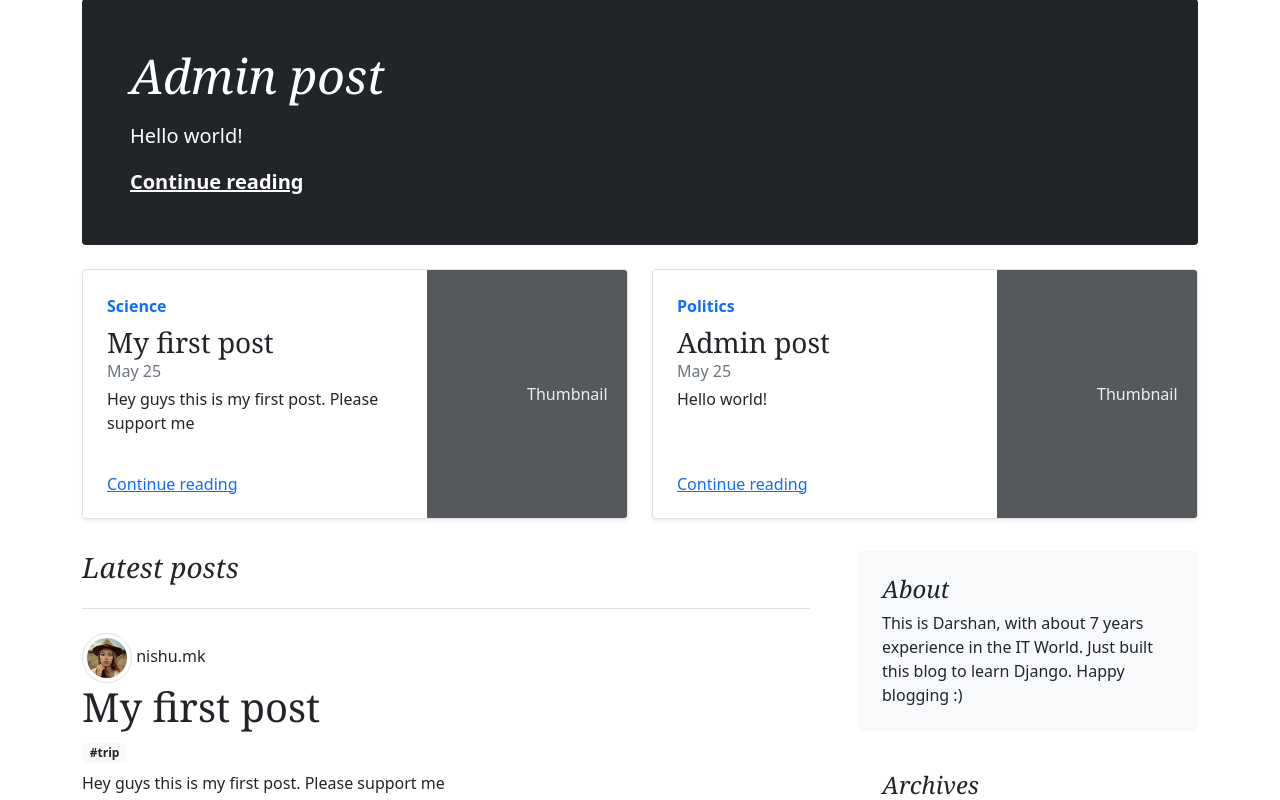
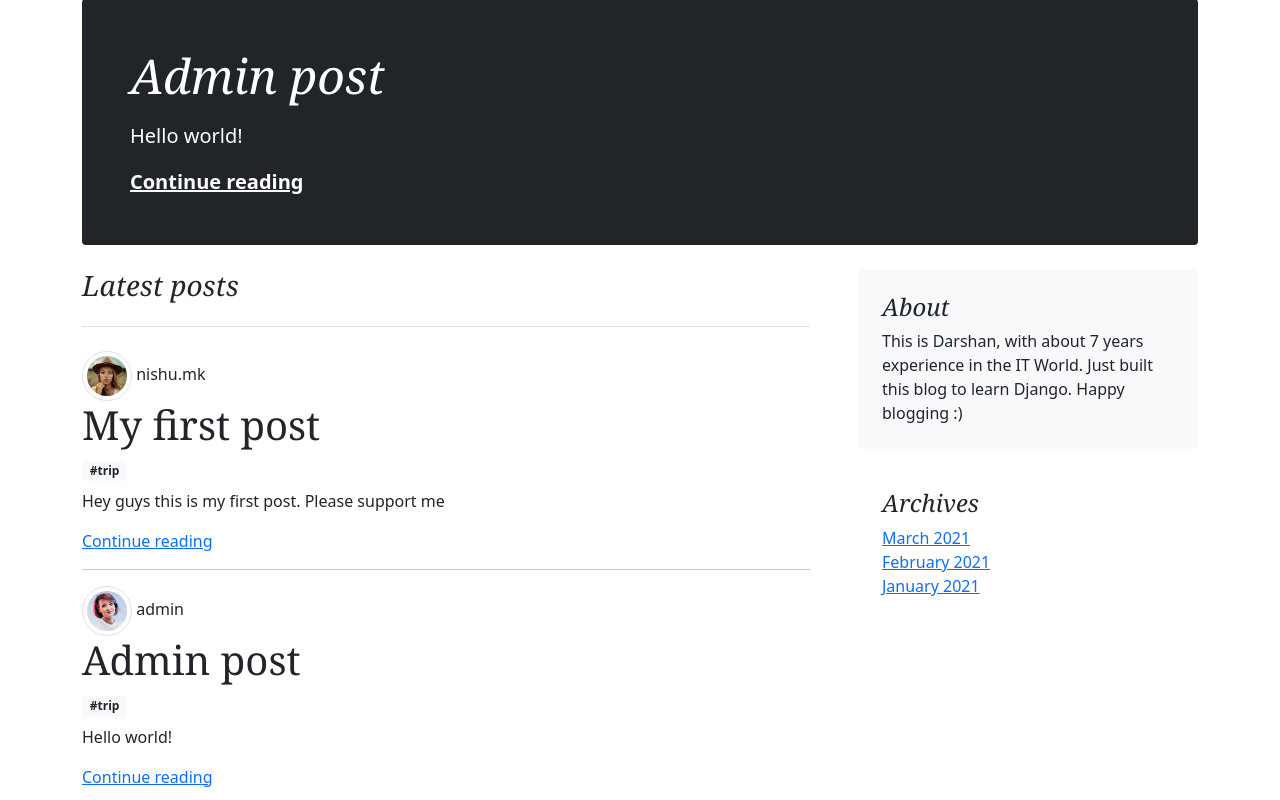
Before and after one commit to darshanpyadav/django-blog, a Django app: page / in a window 1280 px wide. Shown: the part 72-872 px from the top of the page. Run offline with Django 4.2, Linux system fonts and the light colour scheme; data comes from the database, SQL or seed files in the repository; both versions use the stored data as it was after the commit.

Commit message:
Everything except archives

```diff
--- a/blog/context_processors.py
+++ b/blog/context_processors.py
@@ -1,7 +1,7 @@
-from .models import Category
+from .models import Tag
 
 
 def categories(request):
     return {
-        'categories': Category.objects.order_by('id')
+        'tags': Tag.objects.order_by('id')
     }
--- a/blog/templates/blog/index.html
+++ b/blog/templates/blog/index.html
@@ -9,47 +9,6 @@
     <p class="lead mb-0">
       <a href="{% url 'blog:blog_detail' main_post.slug %}" class="text-white fw-bold">Continue reading</a>
     </p>
-  </div>
-</div>
-{% endif %}
-
-{% if sub_posts|length >= 2 %}
-<div class="row mb-2">
-  <div class="col-md-6">
-    <div class="row g-0 border rounded overflow-hidden flex-md-row mb-4 shadow-sm h-md-250 position-relative">
-      {% with first_post=sub_posts.0 %}
-      <div class="col p-4 d-flex flex-column position-static">
-        <strong class="d-inline-block mb-2 text-primary">
-          {% for category in first_post.categories.all %}{{category}} {% endfor %}
-        </strong>
-        <h3 class="mb-0">{{ first_post.title }}</h3>
-        <div class="mb-1 text-muted">{{ first_post.created_at | date:"M d" }}</div>
-        <p class="card-text mb-auto">{{ first_post.body|striptags|slice:":50" }} {% if first_post.body|striptags|length >= 50 %} {{ "..." }} {% endif %}</p>
-        <a href="{% url 'blog:blog_detail' first_post.slug %}" class="stretched-link">Continue reading</a>
-      </div>
-      <div class="col-auto d-none d-lg-block">
-        <svg class="bd-placeholder-img" width="200" height="250" xmlns="http://www.w3.org/2000/svg" role="img" aria-label="Placeholder: Thumbnail" preserveAspectRatio="xMidYMid slice" focusable="false"><title>Placeholder</title><rect width="100%" height="100%" fill="#55595c"/><text x="50%" y="50%" fill="#eceeef" dy=".3em">Thumbnail</text></svg>
-      </div>
-      {% endwith %}
-    </div>
-  </div>
-  <div class="col-md-6">
-    <div class="row g-0 border rounded overflow-hidden flex-md-row mb-4 shadow-sm h-md-250 position-relative">
-      {% with second_post=sub_posts.1 %}
-      <div class="col p-4 d-flex flex-column position-static">
-        <strong class="d-inline-block mb-2 text-primary">
-          {% for category in second_post.categories.all %}{{category}} {% endfor %}
-        </strong>
-        <h3 class="mb-0">{{ second_post.title }}</h3>
-        <div class="mb-1 text-muted">{{ second_post.created_at | date:"M d" }}</div>
-        <p class="card-text mb-auto">{{ second_post.body|striptags|slice:":50" }} {% if second_post.body|striptags|length >= 50 %} {{ "..." }} {% endif %}</p>
-        <a href="{% url 'blog:blog_detail' second_post.slug %}" class="stretched-link">Continue reading</a>
-      </div>
-      <div class="col-auto d-none d-lg-block">
-        <svg class="bd-placeholder-img" width="200" height="250" xmlns="http://www.w3.org/2000/svg" role="img" aria-label="Placeholder: Thumbnail" preserveAspectRatio="xMidYMid slice" focusable="false"><title>Placeholder</title><rect width="100%" height="100%" fill="#55595c"/><text x="50%" y="50%" fill="#eceeef" dy=".3em">Thumbnail</text></svg>
-      </div>
-      {% endwith %}
-    </div>
   </div>
 </div>
 {% endif %}
--- a/blog/views.py
+++ b/blog/views.py
@@ -49,8 +49,7 @@ class BlogListView(generic.ListView):
         # 2 sub posts are the second and third highest
         context_data.update(
             {
-                "main_post": main_post,
-                "sub_posts": Post.objects.order_by("-created_at")[:2]
+                "main_post": main_post
             })
         return context_data
 
```
Also changed, not shown: db.sqlite3.
